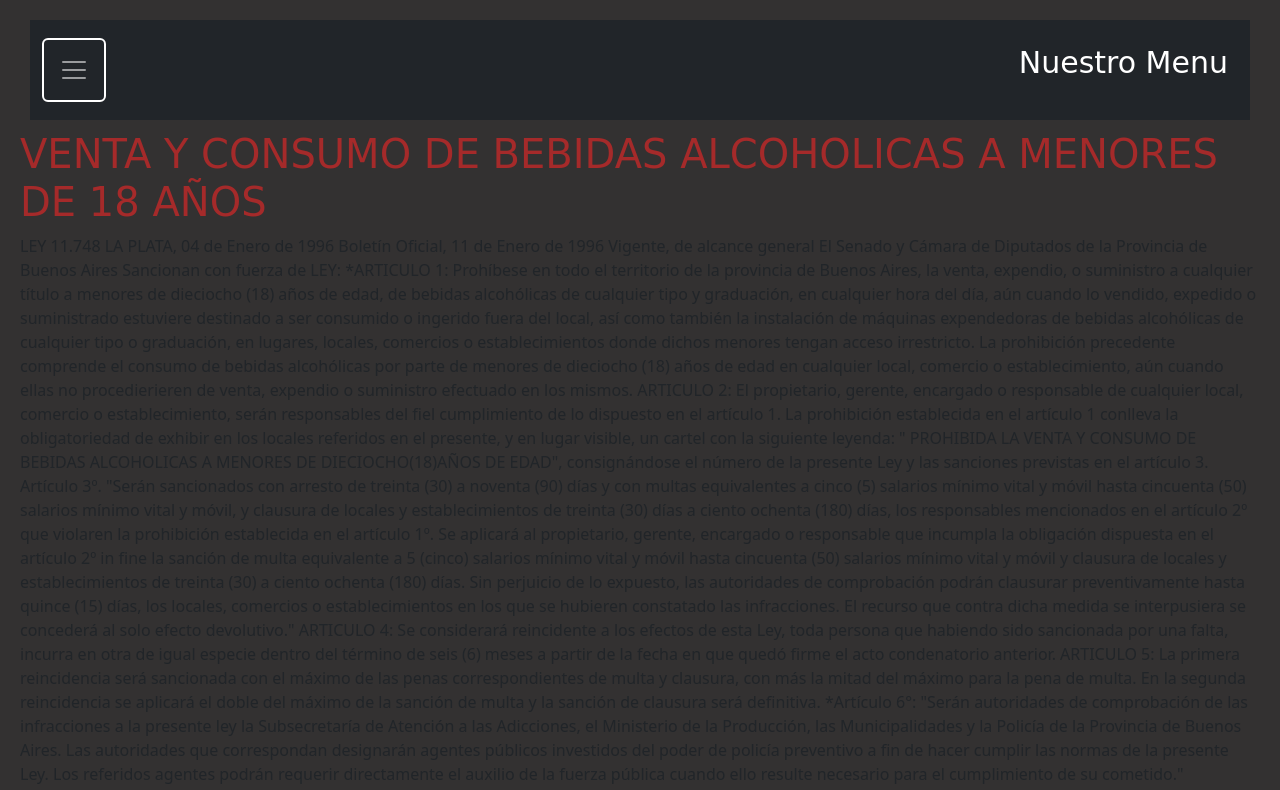
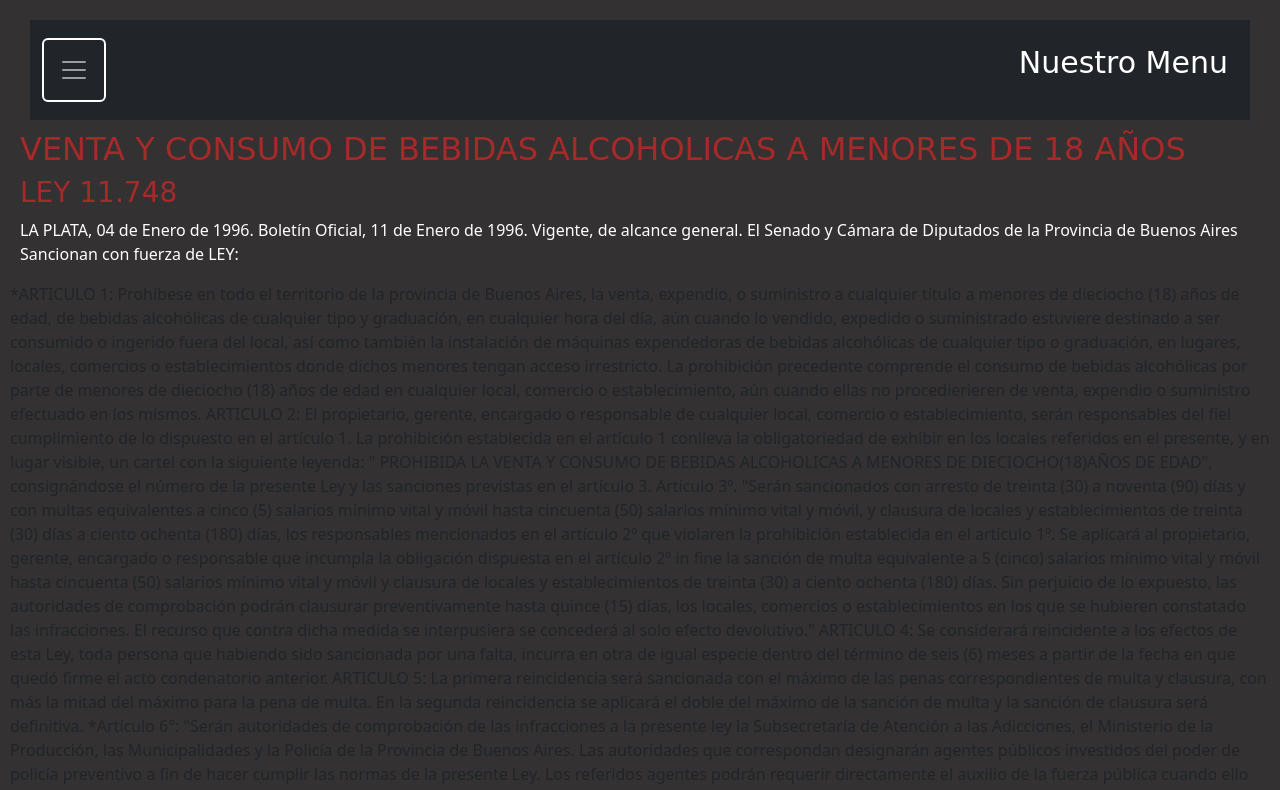
Before and after one commit to MaxiCruz97/Pruebas, a website: page Secciones/bases.html in a window 1280 px wide. Shown: the top 790 px of the page. Drawn offline with nearby package versions, Linux system fonts and the light colour scheme.

Commit message:
agregando html

```diff
--- a/Secciones/bases.html
+++ b/Secciones/bases.html
@@ -48,17 +48,16 @@
     </header>
 
 
-    <h1 class="titulos">VENTA Y CONSUMO DE BEBIDAS ALCOHOLICAS A MENORES DE 18 AÑOS</h1>
-    <p>
-        LEY 11.748
+    <h2 class="titulos">VENTA Y CONSUMO DE BEBIDAS ALCOHOLICAS A MENORES DE 18 AÑOS</h1>
+    <h3 class="titulos"> LEY 11.748 </h3>
 
-        LA PLATA, 04 de Enero de 1996
+    <p class="text-white">   LA PLATA, 04 de Enero de 1996.
 
-        Boletín Oficial, 11 de Enero de 1996
+        Boletín Oficial, 11 de Enero de 1996.
 
-        Vigente, de alcance general
+        Vigente, de alcance general.
 
-        El Senado y Cámara de Diputados de la Provincia de Buenos Aires Sancionan con fuerza de LEY:
+        El Senado y Cámara de Diputados de la Provincia de Buenos Aires Sancionan con fuerza de LEY: </p>
 
         *ARTICULO 1: Prohíbese en todo el territorio de la provincia de Buenos Aires, la venta, expendio, o suministro a cualquier título a menores de dieciocho (18) años de edad, de bebidas alcohólicas de cualquier tipo y graduación, en cualquier hora del día, aún cuando lo vendido, expedido o suministrado estuviere destinado a ser consumido o ingerido fuera del local, así como también la instalación de máquinas expendedoras de bebidas alcohólicas de cualquier tipo o graduación, en lugares, locales, comercios o establecimientos donde dichos menores tengan acceso irrestricto. La prohibición precedente comprende el consumo de bebidas alcohólicas por parte de menores de dieciocho (18) años de edad en cualquier local, comercio o establecimiento, aún cuando ellas no procedierieren de venta, expendio o suministro efectuado en los mismos.
 
```
